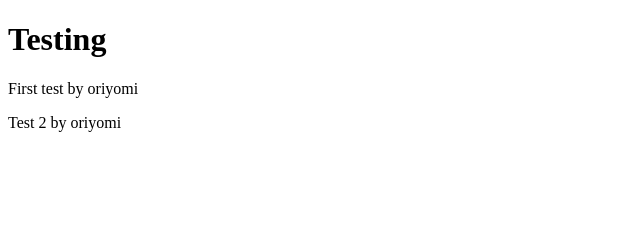
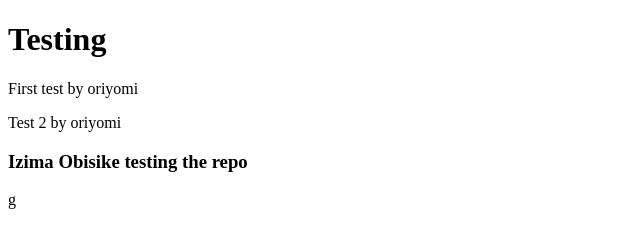
Before and after one commit to Izima01/Test, a plain HTML site: page index.html in a window 1280 px wide. Shown: the whole page, without its empty margins (0-640 px from the left). Drawn offline with Linux system fonts and the light colour scheme.

Commit message:
first commit

```diff
--- a/index.html
+++ b/index.html
@@ -10,5 +10,6 @@
     <h1>Testing</h1>
     <p>First test by oriyomi</p>
     <p>Test 2 by oriyomi</p>
+    <h3>Izima Obisike testing the repo</h3>g
   </body>
 </html>
```
